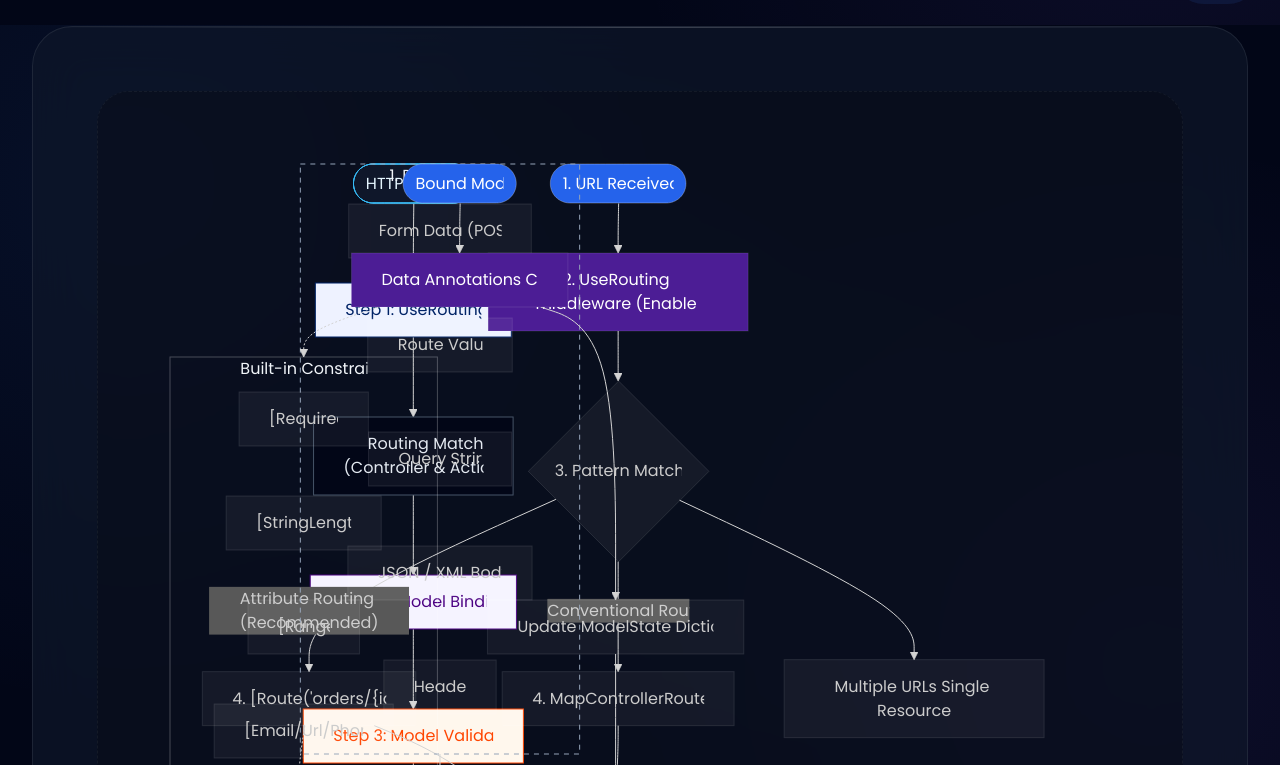
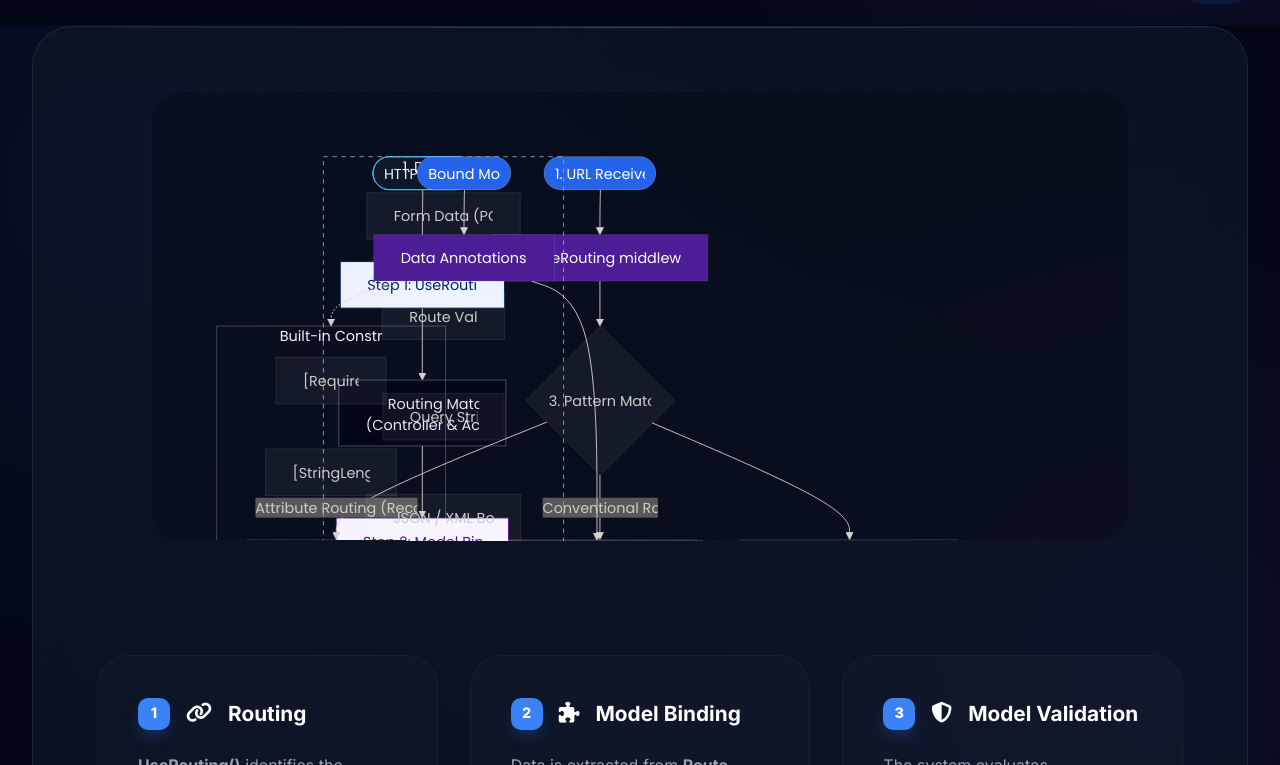
Before and after one commit to ngoxuanhanhnhi/chapter5, a Next.js app: page / in a window 1280 px wide. Shown: the part 775-1540 px from the top of the page. Built offline with nearby package versions, Linux system fonts and the light colour scheme.

Commit message:
feat: Add global styles, Tailwind directives, custom properties, and foundational component styling for the application.

```diff
--- a/app/globals.css
+++ b/app/globals.css
@@ -352,6 +352,38 @@ body {
     border-radius: 32px;
     padding: 2rem;
     border: 1px dashed rgba(255, 255, 255, 0.05);
+    max-height: 500px;
+    overflow: auto;
+    position: relative;
+    /* Viewport optimization: scale down slightly */
+    transform: scale(0.9);
+    transform-origin: top center;
+}
+
+/* Custom Thin Scrollbar for Mermaid Container */
+.mermaid-container::-webkit-scrollbar {
+    width: 6px;
+    height: 6px;
+}
+
+.mermaid-container::-webkit-scrollbar-track {
+    background: rgba(15, 23, 42, 0.3);
+    border-radius: 10px;
+}
+
+.mermaid-container::-webkit-scrollbar-thumb {
+    background: rgba(59, 130, 246, 0.3);
+    border-radius: 10px;
+}
+
+.mermaid-container::-webkit-scrollbar-thumb:hover {
+    background: rgba(59, 130, 246, 0.5);
+}
+
+/* Firefox scrollbar support */
+.mermaid-container {
+    scrollbar-width: thin;
+    scrollbar-color: rgba(59, 130, 246, 0.3) rgba(15, 23, 42, 0.3);
 }
 
 /* --- Footer --- */
```
